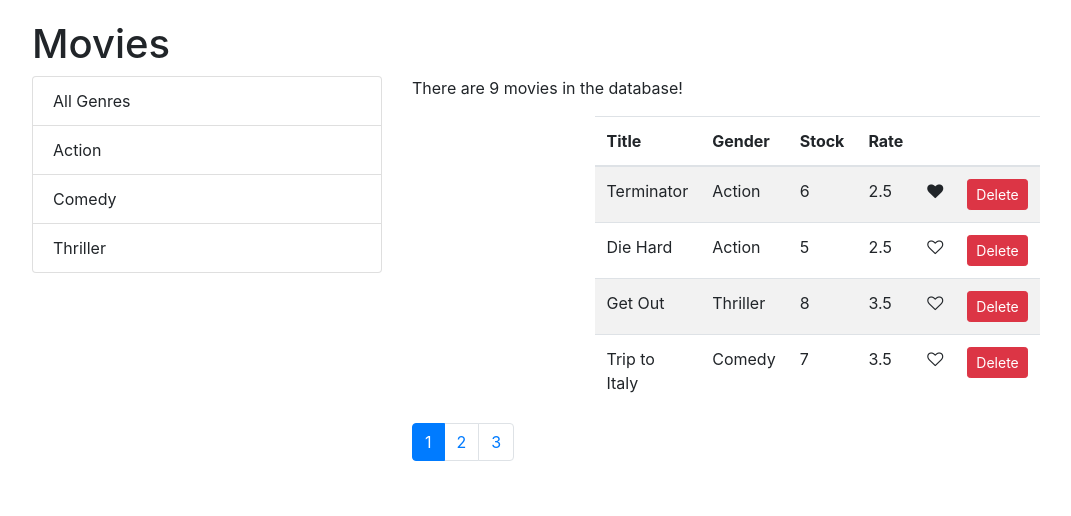
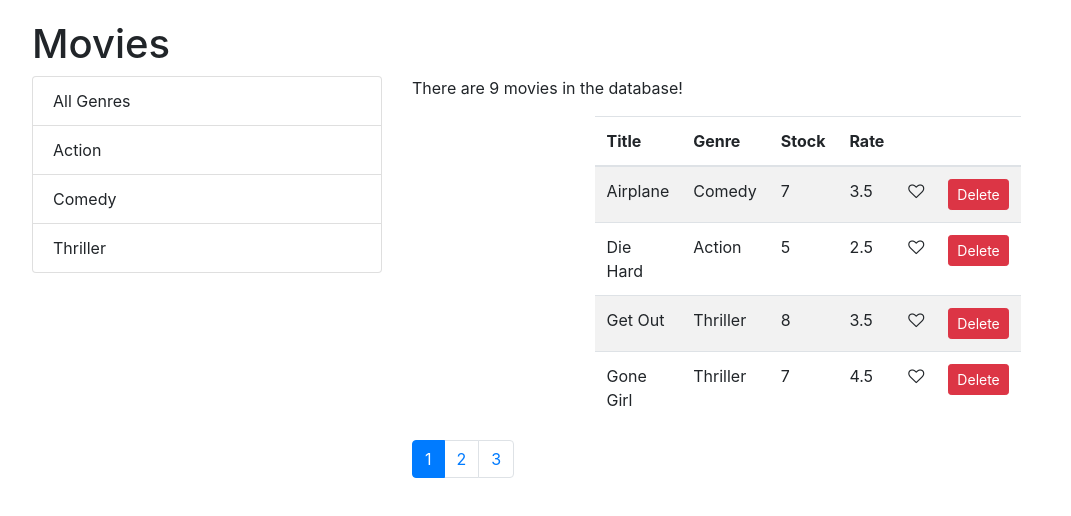
Before and after one commit to haris-begluk/react-vidly-m, a React (Create React App) app: page / in a window 1280 px wide. Shown: the top 516 px of the page, without its empty margins (53-1124 px from the left). Built offline with nearby package versions, Linux system fonts and the light colour scheme.

Commit message:
Implement sorting and moving responsibility

```diff
--- a/src/components/movies.jsx
+++ b/src/components/movies.jsx
@@ -5,15 +5,17 @@
 import ListGroup from "./common/listGroup";
 import { getGenres } from "../services/fakeGenreService";
 import MoviesTable from "./moviesTable";
+import _ from "lodash";
 class Movies extends Component {
   state = {
     movies: [],
     genres: [],
     pageSize: 4,
-    currentPage: 1
+    currentPage: 1,
+    sortColumn: { path: "title", order: "asc" }
   };
   componentDidMount() {
-    const genres = [{ name: "All Genres" }, ...getGenres()]; //Adding "All Genres" option
+    const genres = [{ _id: "", name: "All Genres" }, ...getGenres()]; //Adding "All Genres" option
     this.setState({ movies: getMovies(), genres });
   }
   handleDelete = movie => {
@@ -35,20 +37,28 @@
   handleGenreSelect = genre => {
     this.setState({ selectedGenre: genre, currentPage: 1 });
   };
+
+  handleSort = sortColumn => {
+    this.setState({ sortColumn });
+  };
+
   render() {
     const { length: count } = this.state.movies;
     const {
       pageSize,
       currentPage,
       selectedGenre,
-      movies: allMovies
+      movies: allMovies,
+      sortColumn
     } = this.state;
     if (count === 0) return <h1>There are no movies in the database!</h1>;
     const filtered =
       selectedGenre && selectedGenre._id
         ? allMovies.filter(m => m.genre._id === selectedGenre._id)
         : allMovies;
-    const movies = paginate(filtered, currentPage, pageSize);
+
+    const sorted = _.orderBy(filtered, [sortColumn.path], [sortColumn.order]);
+    const movies = paginate(sorted, currentPage, pageSize);
     return (
       <div className="row">
         <div className="col-4">
@@ -62,8 +72,10 @@
           <p>There are {filtered.length} movies in the database!</p>
           <MoviesTable
             movies={movies}
+            sortColumn={sortColumn}
             onLike={this.handleLike}
             onDelete={this.handleDelete}
+            onSort={this.handleSort}
           />
           <Pagination
             itemCount={filtered.length}
--- a/src/components/moviesTable.jsx
+++ b/src/components/moviesTable.jsx
@@ -1,15 +1,28 @@
-import React from "react";
+import React, { Component } from "react";
 import Like from "./common/like";
-const MoviesTable = props => {
-  const { movies, onDelete, onLike } = props;
+
+class MoviesTable extends Component {
+  raiseSort = path => {
+    const sortColumn = { ...this.props.sortColumn };
+    if (sortColumn.path === path)
+      sortColumn.order = (sortColumn.order = "asc") ? "desc" : "asc";
+    else {
+      sortColumn.path = path;
+      sortColumn.order = "asc";
+    }
+    this.props.onSort(sortColumn);
+  };
+
+  render() {
+    const { movies, onDelete, onLike } = this.props;
     return (
       <table className="table table-striped col-md-6 offset-md-3">
         <thead>
           <tr>
-          <th scope="col">Title</th>
-          <th scope="col">Gender</th>
-          <th scope="col">Stock</th>
-          <th scope="col">Rate</th>
+            <th onClick={() => this.raiseSort("title")}>Title</th>
+            <th onClick={() => this.raiseSort("genre.name")}>Genre</th>
+            <th onClick={() => this.raiseSort("numberInStock")}>Stock</th>
+            <th onClick={() => this.raiseSort("dailyRentalRate")}>Rate</th>
             <th />
             <th />
           </tr>
@@ -39,6 +52,7 @@
         </tbody>
       </table>
     );
-};
+  }
+}
 
 export default MoviesTable;
```
Lines whose indentation alone changed are shown as unchanged.
